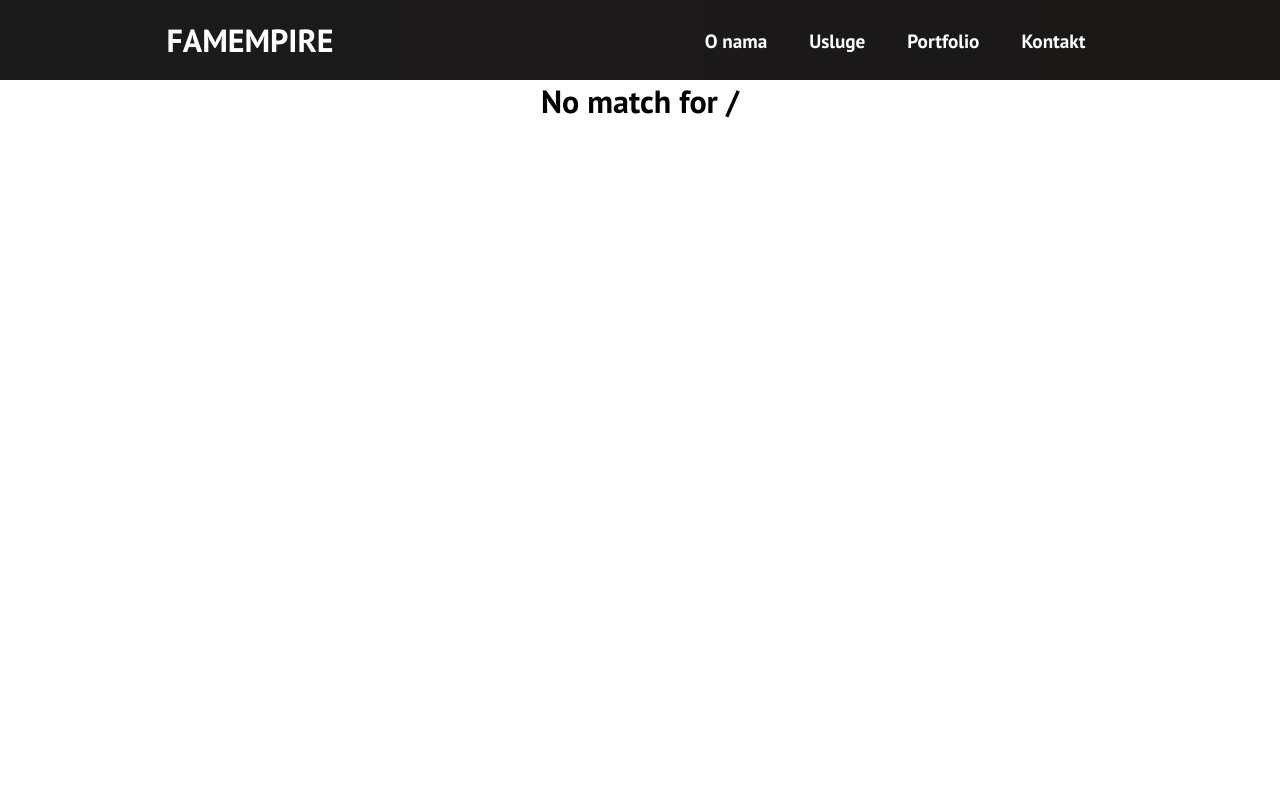
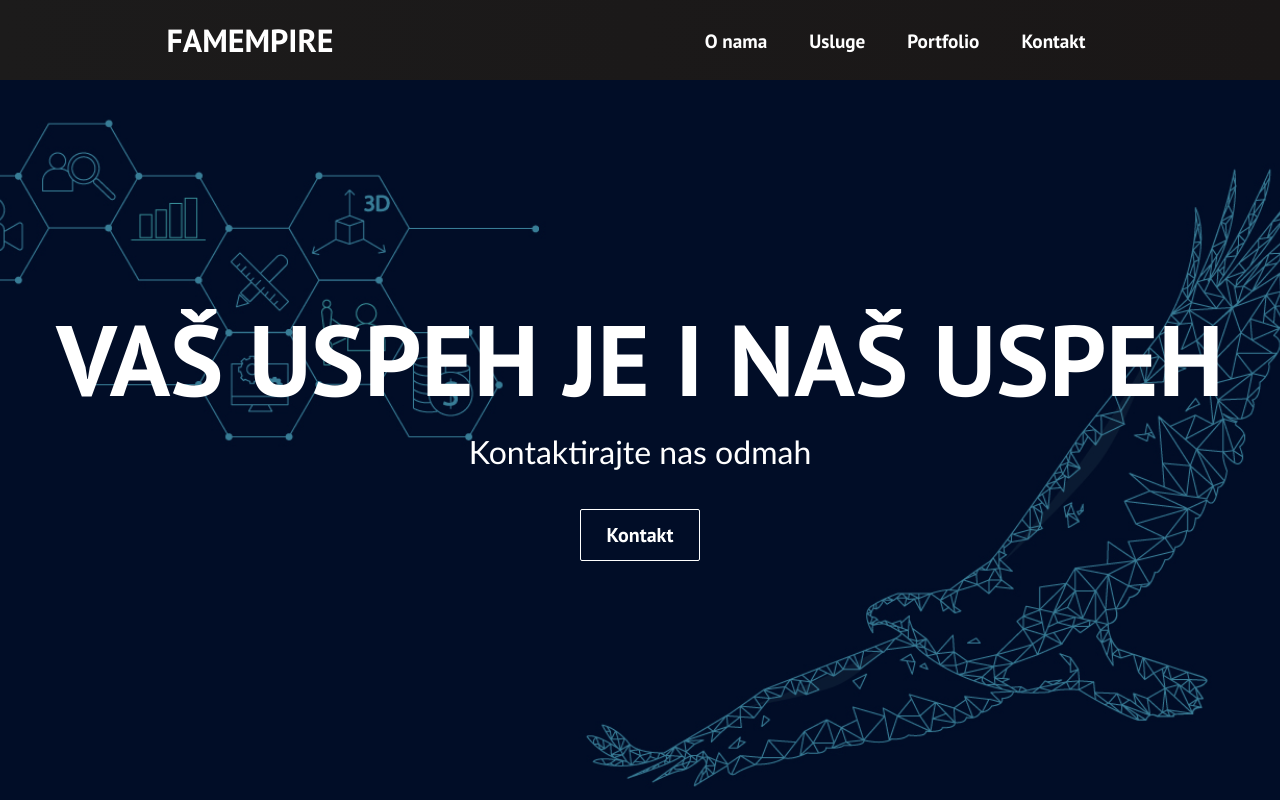
Before and after one commit to VladSustum/nemanja-portfolio1, a React (Create React App) app: page / in a window 1280 px wide. Shown: the top 800 px of the page. Built offline with nearby package versions, Linux system fonts and the light colour scheme; some icons are missing.

Commit message:
fixing stuff

```diff
--- a/src/App.js
+++ b/src/App.js
@@ -23,7 +23,7 @@ function App() {
     <HashRouter>
      <Navbar />
      <Switch>
-       <Route path='/home' exact component=
+       <Route path='/' exact component=
        {Home} />
        <Route path='/portfolio' component={Portfolio} />
        <Route path='/onama'>  <Onama {...homeObjOne}/> </Route>
```
